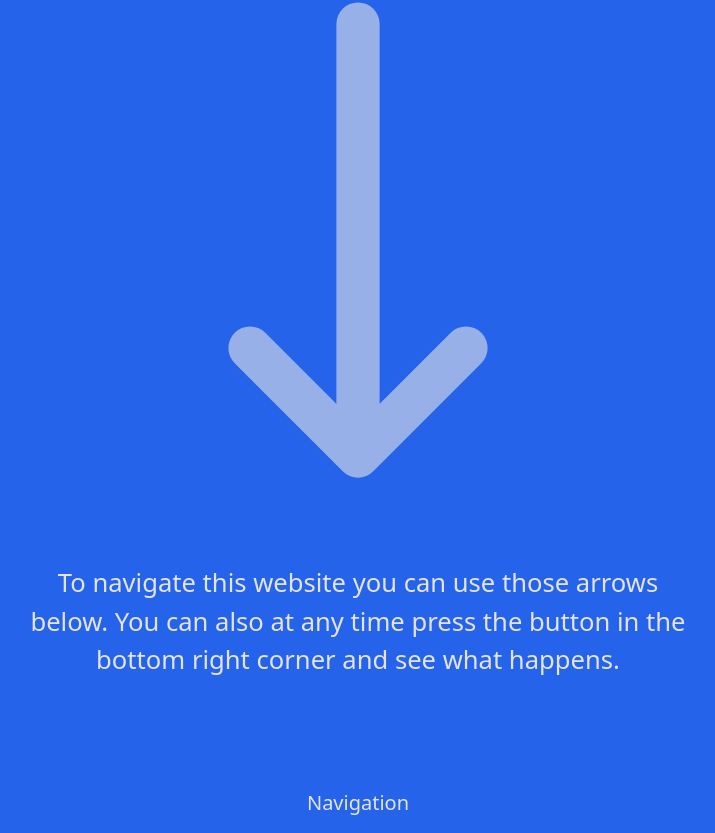
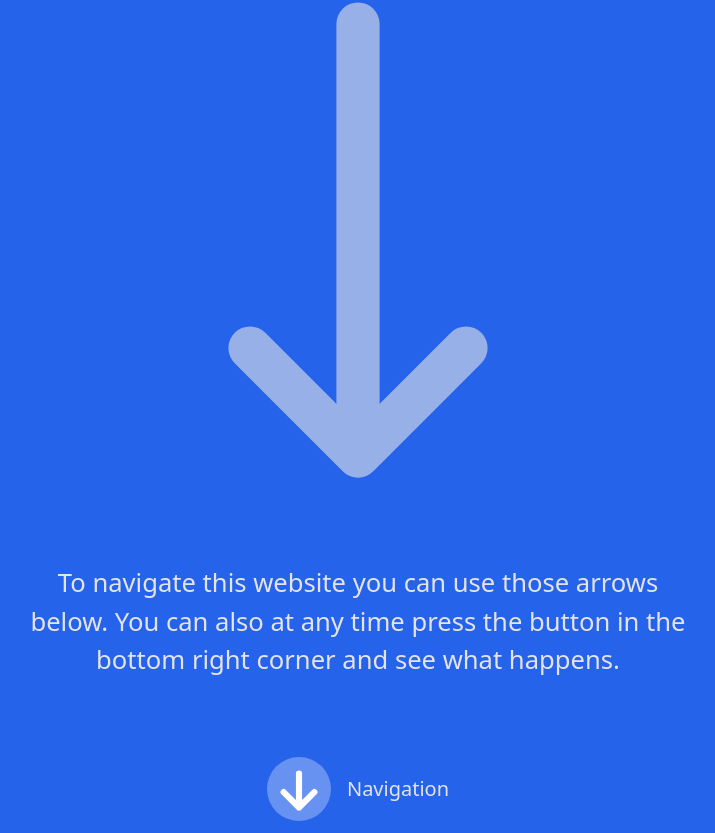
Before and after one commit to pedeEli/portfolio, a SvelteKit app: page / in a window 1280 px wide. Shown: the part 447-1280 px from the top of the page, without its empty margins (282-997 px from the left). Built offline with nearby package versions, Linux system fonts and the light colour scheme.

Commit message:
added down arrow

```diff
--- a/src/routes/+layout.svelte
+++ b/src/routes/+layout.svelte
@@ -6,9 +6,20 @@
 <main class="h-screen grid place-items-center">
   <div class="overflow-hidden w-vw h-vw relative">
     <slot/>
-    <div class="absolute text-xl bottom-2 left-0 right-0 grid place-items-center gap-2">
+    <div class="absolute text-xl bottom-3 left-0 right-0 flex justify-center items-center gap-4">
+      <button class="w-16 h-16 rounded-full bg-white/30 hover:bg-white/40 p-3">
+        <svg xmlns="http://www.w3.org/2000/svg" class="" viewBox="2 1 26 30">
+          <path
+            d="M 15 4 v 22 l-10 -10 l10 10 l10 -10"
+            stroke="white"
+            stroke-width="4"
+            stroke-linecap="round"
+            stroke-linejoin="round"
+            fill="none"
+          />
+        </svg>
+      </button>
       <div class="">Navigation</div>
-      <button></button>
     </div>
   </div>
 </main>
```
